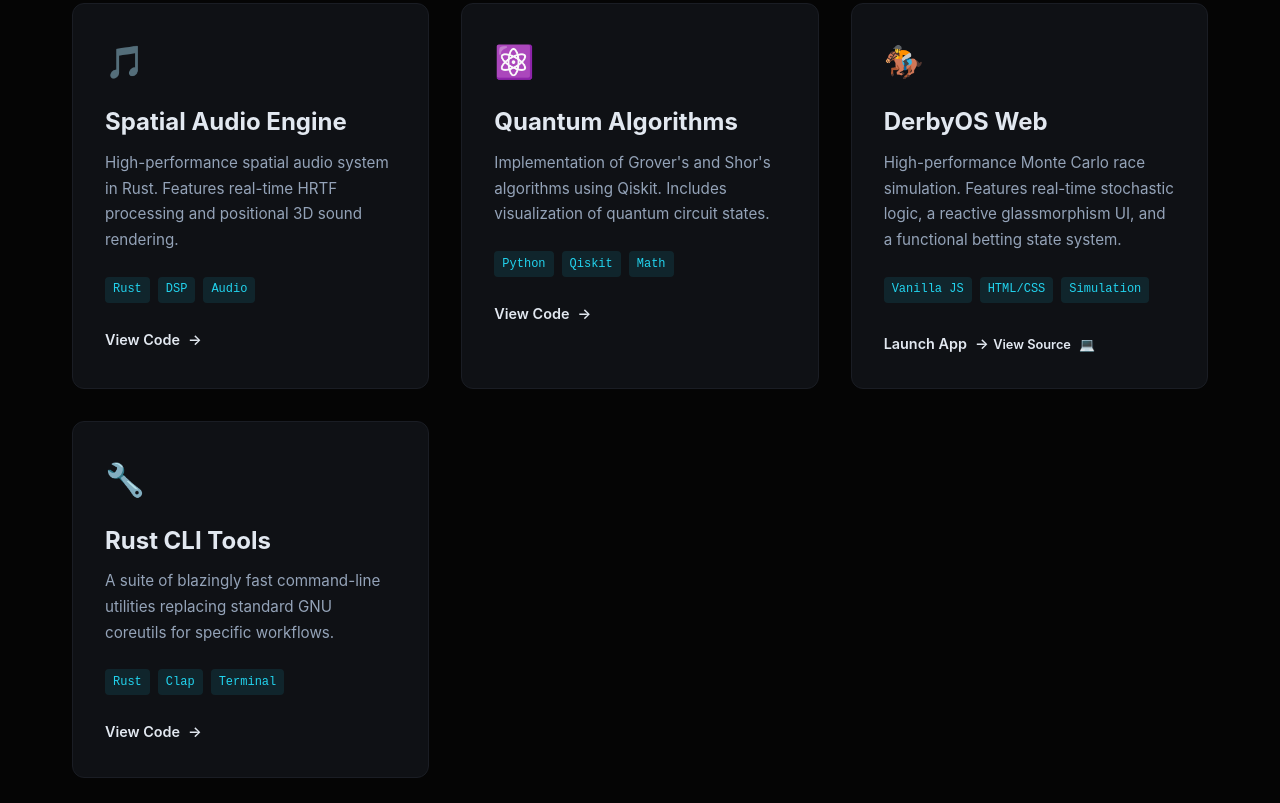
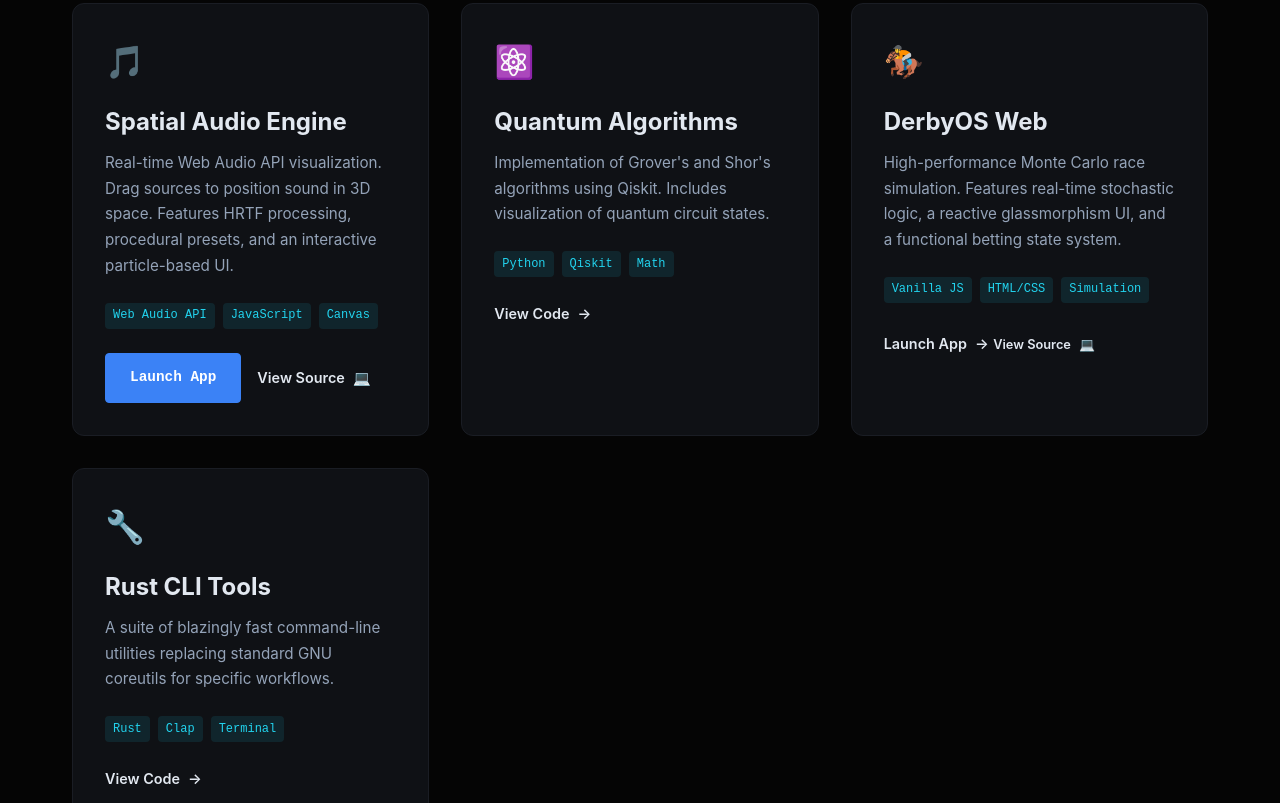
Before and after one commit to H33T589/H33T589.github.io, a plain HTML site: page index.html in a window 1280 px wide. Shown: the part 1577-2380 px from the top of the page. Drawn offline with Linux system fonts and the light colour scheme.

Commit message:
Update index.html to edit audio engine card

```diff
--- a/index.html
+++ b/index.html
@@ -114,20 +114,33 @@
         </div>
         <div class="projects-grid">
 
-            <!-- Project 1 -->
+           <!-- Project 1: UPDATED SPATIAL AUDIO -->
 <div class="project-card reveal" onmousemove="handleCardHover(event, this)" onmouseleave="handleCardLeave(this)">
     <div class="project-content">
         <div class="project-icon">🎵</div>
         <h3 class="project-title">Spatial Audio Engine</h3>
-                    <p class="project-desc">High-performance spatial audio system in Rust. Features real-time HRTF processing and positional 3D sound rendering.</p>
+        <p class="project-desc">
+            Real-time Web Audio API visualization. Drag sources to position sound in 3D space.
+            Features HRTF processing, procedural presets, and an interactive particle-based UI.
+        </p>
         <div class="project-tech">
-                        <span class="tech-pill">Rust</span>
-                        <span class="tech-pill">DSP</span>
-                        <span class="tech-pill">Audio</span>
+            <span class="tech-pill">Web Audio API</span>
+            <span class="tech-pill">JavaScript</span>
+            <span class="tech-pill">Canvas</span>
         </div>
-                    <a href="https://github.com/H33T589" target="_blank" class="project-link">
-                        View Code <span>&rarr;</span>
+
+        <!-- Updated Button Area -->
+        <div style="margin-top: 1.5rem; display: flex; gap: 1rem; align-items: center;">
+            <!-- Launch Button -->
+            <a href="https://h33t589.github.io/spatial-audio/" target="_blank" class="btn btn-primary" style="text-decoration: none; padding: 0.8rem 1.5rem;">
+                Launch App
             </a>
+
+            <!-- Source Code -->
+            <a href="https://github.com/H33T589/H33T589.github.io/tree/main/spatial-audio" target="_blank" class="project-link">
+                View Source <span>&#128187;</span>
+            </a>
+        </div>
     </div>
 </div>
 
```
Lines whose indentation alone changed are shown as unchanged.
